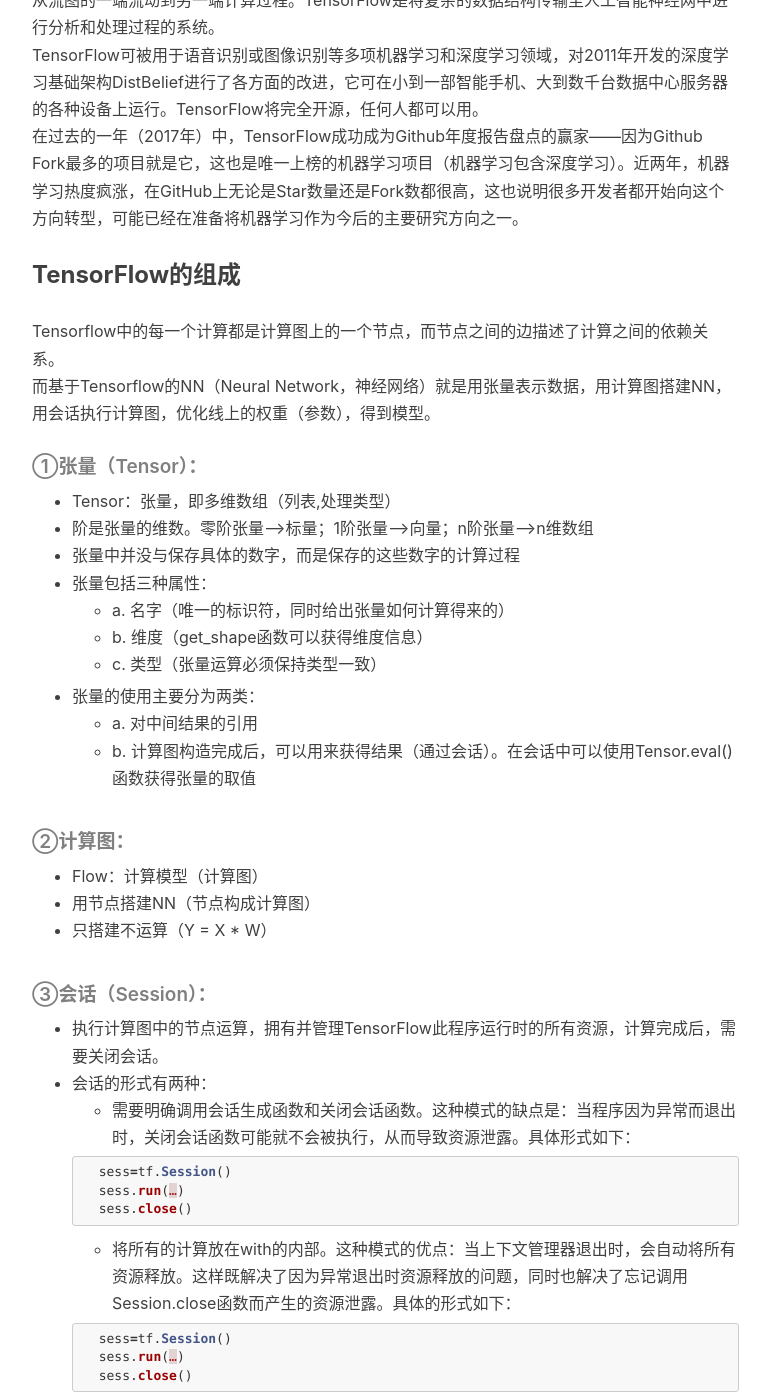
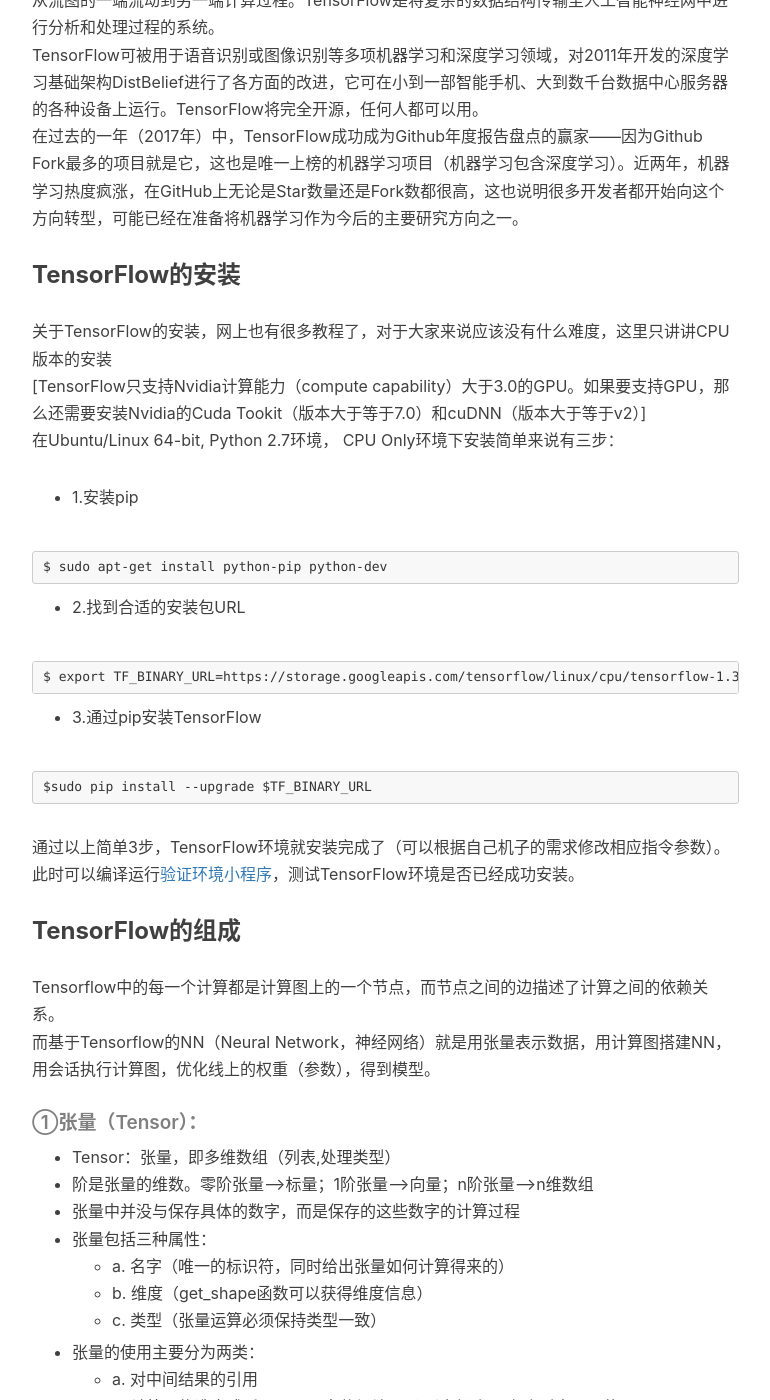
Before and after one commit to primetong/primetong.github.io, a Jekyll site: the page built from _posts/2018-04-2-tensorflow-neural-network.markdown, in a window 1280 px wide and 1400 px high, scrolled down 880 px. Shown: the whole window, without its empty margins (233-1003 px from the left). Built offline with Jekyll 4.4.1, drawn with Linux system fonts in a browser that asks for light colours; nearby versions of some CDN libraries; comment, search, counter and statistics services are not loaded; some of the changed text lies outside the part shown.

Commit message:
Post tensorflow-neural-network

````diff
--- a/_posts/2018-04-2-tensorflow-neural-network.markdown
+++ b/_posts/2018-04-2-tensorflow-neural-network.markdown
@@ -19,6 +19,33 @@
 TensorFlow是谷歌基于DistBelief进行研发的第二代人工智能学习系统，其命名来源于本身的运行原理。Tensor（张量）意味着N维数组，Flow（流）意味着基于数据流图的计算，TensorFlow为张量从流图的一端流动到另一端计算过程。TensorFlow是将复杂的数据结构传输至人工智能神经网中进行分析和处理过程的系统。
 TensorFlow可被用于语音识别或图像识别等多项机器学习和深度学习领域，对2011年开发的深度学习基础架构DistBelief进行了各方面的改进，它可在小到一部智能手机、大到数千台数据中心服务器的各种设备上运行。TensorFlow将完全开源，任何人都可以用。
 在过去的一年（2017年）中，TensorFlow成功成为Github年度报告盘点的赢家——因为Github Fork最多的项目就是它，这也是唯一上榜的机器学习项目（机器学习包含深度学习）。近两年，机器学习热度疯涨，在GitHub上无论是Star数量还是Fork数都很高，这也说明很多开发者都开始向这个方向转型，可能已经在准备将机器学习作为今后的主要研究方向之一。
+
+### TensorFlow的安装
+
+关于TensorFlow的安装，网上也有很多教程了，对于大家来说应该没有什么难度，这里只讲讲CPU版本的安装
+[TensorFlow只支持Nvidia计算能力（compute capability）大于3.0的GPU。如果要支持GPU，那么还需要安装Nvidia的Cuda Tookit（版本大于等于7.0）和cuDNN（版本大于等于v2）]
+在Ubuntu/Linux 64-bit, Python 2.7环境， CPU Only环境下安装简单来说有三步：
+
+- 1.安装pip
+
+```
+$ sudo apt-get install python-pip python-dev
+```
+
+- 2.找到合适的安装包URL
+
+```
+$ export TF_BINARY_URL=https://storage.googleapis.com/tensorflow/linux/cpu/tensorflow-1.3.0-cp27-none-linux_x86_x64.whl
+```
+
+- 3.通过pip安装TensorFlow
+
+```
+$sudo pip install --upgrade $TF_BINARY_URL
+```
+
+通过以上简单3步，TensorFlow环境就安装完成了（可以根据自己机子的需求修改相应指令参数）。
+此时可以编译运行[验证环境小程序](https://github.com/primetong/LearningCollectionOfWitt/tree/master/2017.TensorFlow%26Python/1.tf_test_env)，测试TensorFlow环境是否已经成功安装。
 
 ### TensorFlow的组成
 
@@ -303,3 +330,5 @@
  [ 1.41819501]]
 """
 ```
+
+如果想通过实战来加深理解，可以参考这些[初识TensorFlow的小DEMO](https://github.com/primetong/LearningCollectionOfWitt/tree/master/2017.TensorFlow%26Python/3.tensorflow_neural_network)
````
